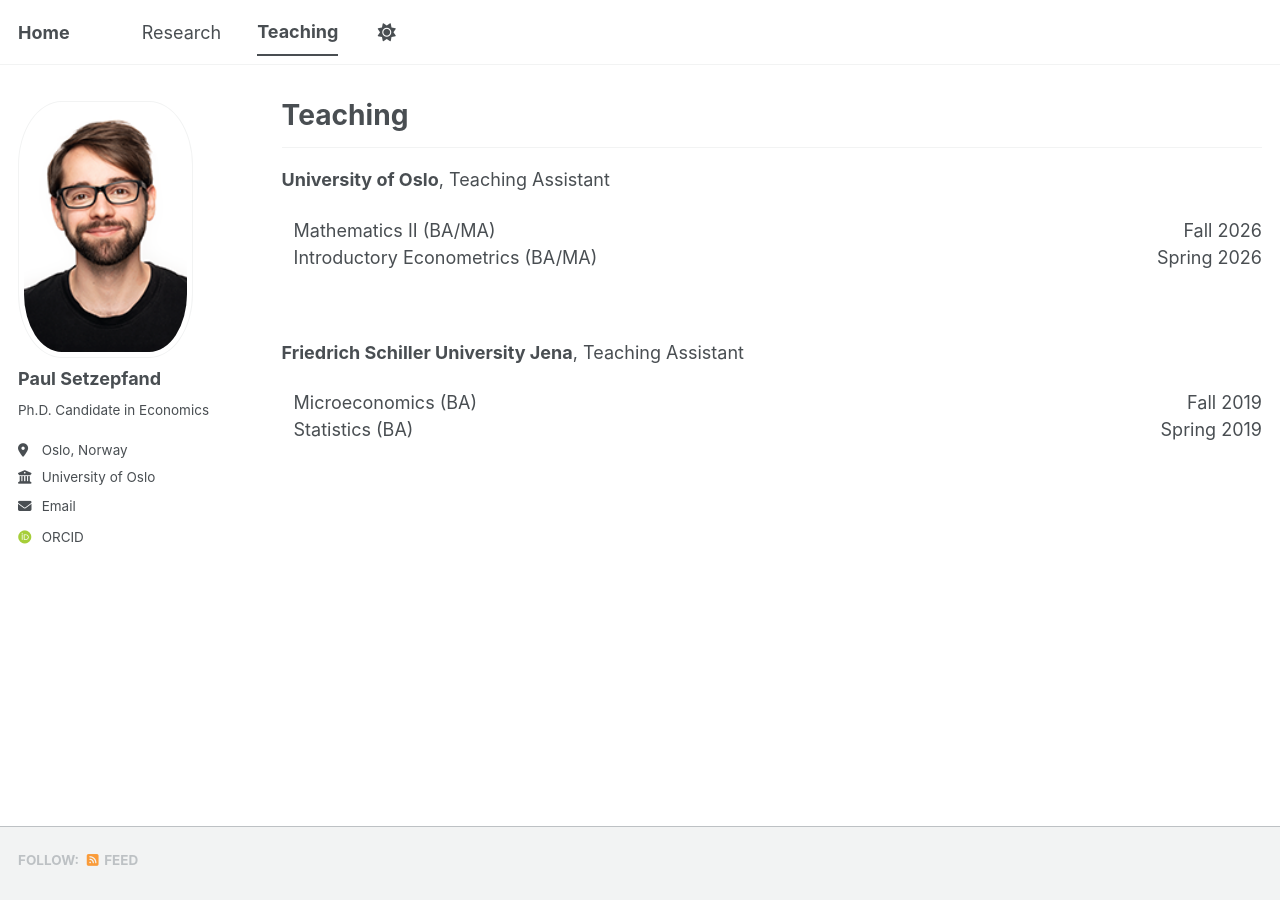
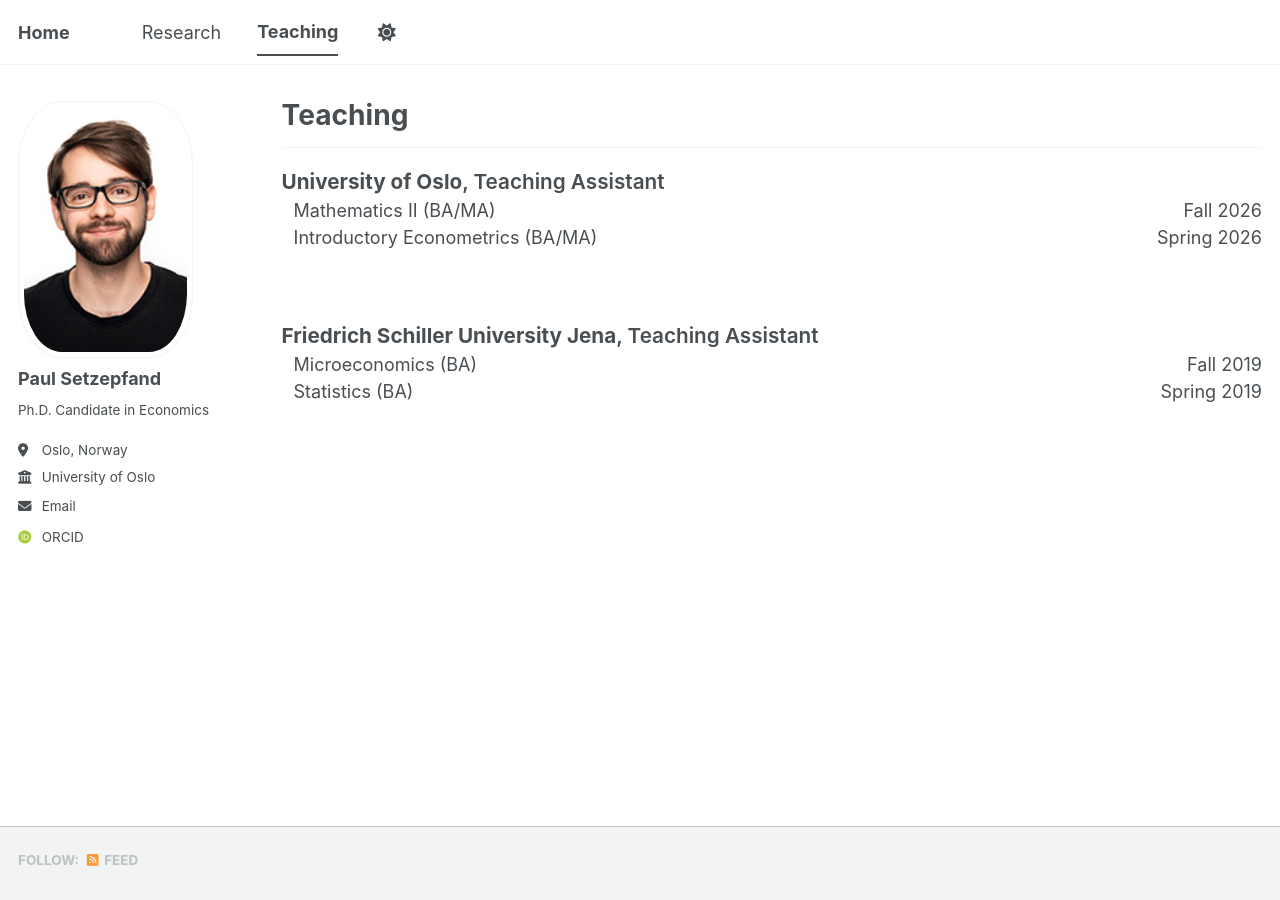
Before and after one commit to paulsetzepfand/paulsetzepfand.github.io, a Jekyll site: the page built from _pages/teaching.md, in a window 1280 px wide. Built offline with Jekyll 4.4.1, drawn with Linux system fonts in a browser that asks for light colours; some web fonts are replaced; a script bundle is joined from its source files by our own code; library files that are not in the unit come from our copies.

Commit message:
Update teaching.md

```diff
--- a/_pages/teaching.md
+++ b/_pages/teaching.md
@@ -7,7 +7,9 @@ layout: archive
 
 ---
 
-**University of Oslo**, Teaching Assistant
+<div style="font-size: 1.15em; font-weight: 600;">
+  <strong>University of Oslo</strong>, Teaching Assistant
+</div>
 
 <div>
   <span style="display:inline-block; padding-left:12px;">Mathematics II (BA/MA)</span>
@@ -21,7 +23,9 @@ layout: archive
 
 <br>
 
-**Friedrich Schiller University Jena**, Teaching Assistant
+<div style="font-size: 1.15em; font-weight: 600;">
+  <strong>Friedrich Schiller University Jena</strong>, Teaching Assistant
+</div>
 
 <div>
   <span style="display:inline-block; padding-left:12px;">Microeconomics (BA)</span>
```
